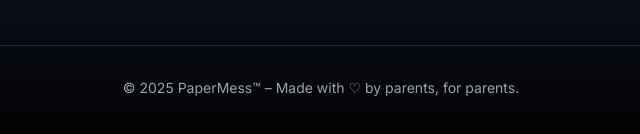
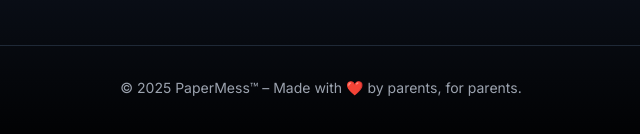
Before and after one commit to PaperMess/landing, a plain HTML site: page index.html in a window 1280 px wide. Shown: the part 5820-5954 px from the top of the page, 319-959 px from the left. Drawn offline with nearby package versions, Linux system fonts and the light colour scheme.

Commit message:
Update index.html

```diff
--- a/index.html
+++ b/index.html
@@ -832,7 +832,7 @@
                 </div>
             </div>
             <div class="mt-12 pt-8 border-t border-gray-800 text-center text-gray-400 text-sm">
-                &copy; 2025 PaperMess™ – Made with ♡ by parents, for parents.
+                &copy; 2025 PaperMess™ – Made with ❤️ by parents, for parents.
             </div>
         </div>
     </footer>
```
